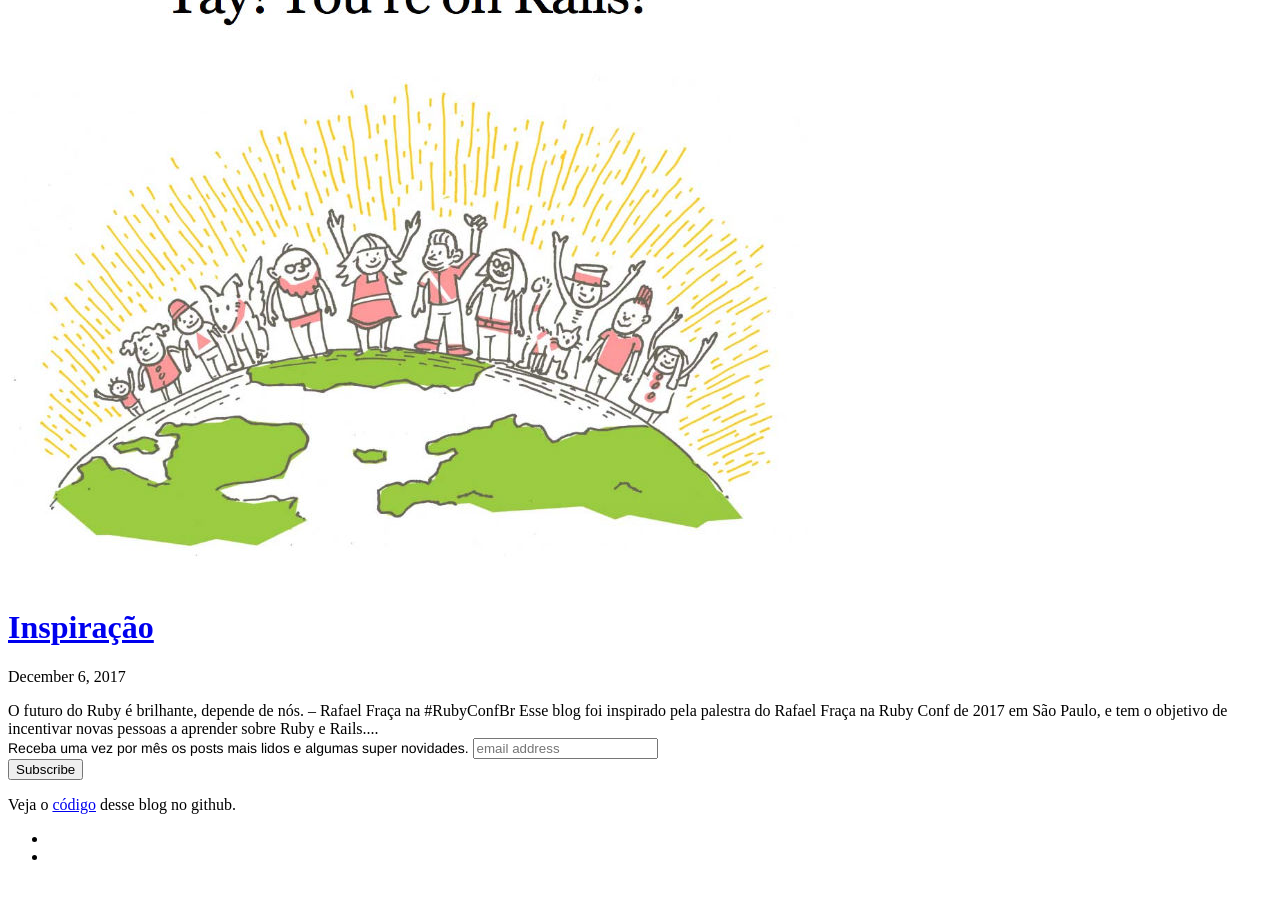
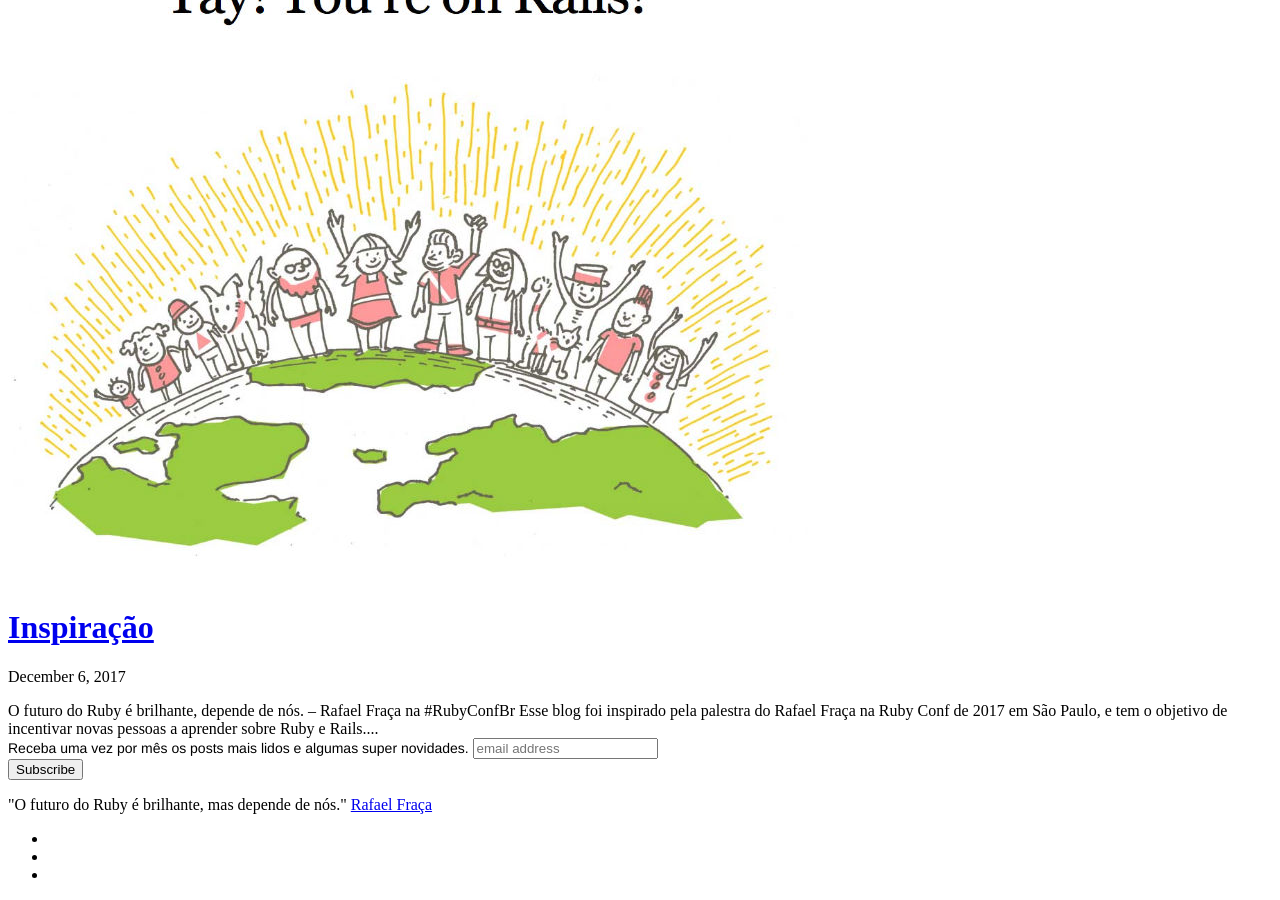
Before and after one commit to lucasprag/rubynostrilhos, a Jekyll site: the page built from index.html, in a window 1280 px wide and 900 px high, scrolled down 1909 px. Built offline with Jekyll 4.4.1, drawn with Linux system fonts in a browser that asks for light colours; the list of posts is cut into pages by our own code; comment, search, counter and statistics services are not loaded; some of the changed lines change nothing that is shown.

Commit message:
Add the quote that inspired me to create this blog

```diff
--- a/_config.yml
+++ b/_config.yml
@@ -15,7 +15,7 @@ theme_settings:
      <p>Ruby on Rails<br><small>e muito mais em pt-br.</small></p>
   header_text_feature_image: assets/img/ruby-on-rails.png
   footer_text: >
-    Veja o <a href="https://github.com/rubynostrilhos/rubynostrilhos.github.io">código</a> desse blog no github.
+    "O futuro do Ruby é brilhante, mas depende de nós." <a href="https://twitter.com/rafaelfranca">Rafael Fraça</a>
 
   # Icons
   rss: false
@@ -23,7 +23,7 @@ theme_settings:
   behance:
   bitbucket:
   dribbble:
-  facebook:
+  facebook: "rubynostrilhos"
   flickr:
   gitlab:
   github: "rubynostrilhos"
@@ -69,12 +69,6 @@ theme_settings:
 paginate: 5
 paginate_path: "blog/page:num"
 
-# PORTFOLIO
-collections:
-  portfolio:
-    output: true
-    permalink: /:collection/:name
-
 # BUILD SETTINGS
 markdown: kramdown
 highlighter: rouge
```
